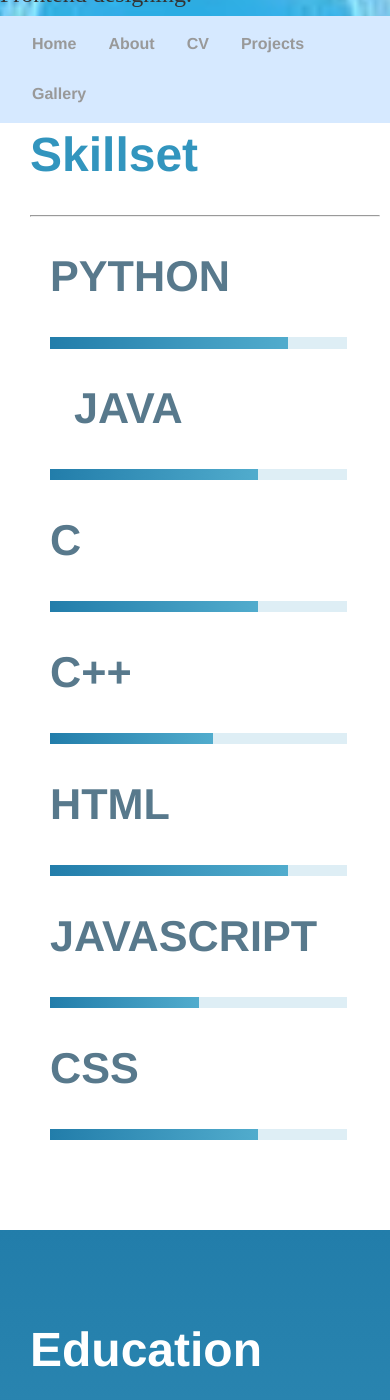
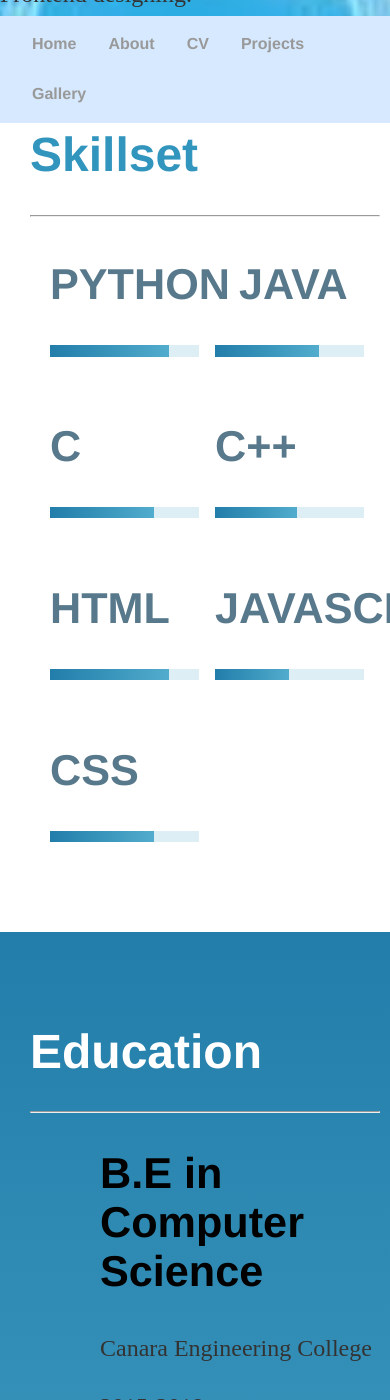
Before and after one commit to sandeepnayaks/sandeepnayaks.github.io, a Jekyll site: the page built from about/index.html, in a window 390 px wide and 1400 px high, scrolled down 401 px. Built offline with Jekyll 4.4.1, drawn with Linux system fonts in a browser that asks for light colours.

Commit message:
Update main.css

```diff
--- a/css/main.css
+++ b/css/main.css
@@ -186,7 +186,11 @@ ul.posts li { list-style: none; }
 .white-bg .title > h1:after {
   border: 2px solid #3295be;
 }
-
+@media screen and (max-width:410px) {
+   .dual-col {
+  width: 50%;
+  float: left;
+}}
 
 
 
```
